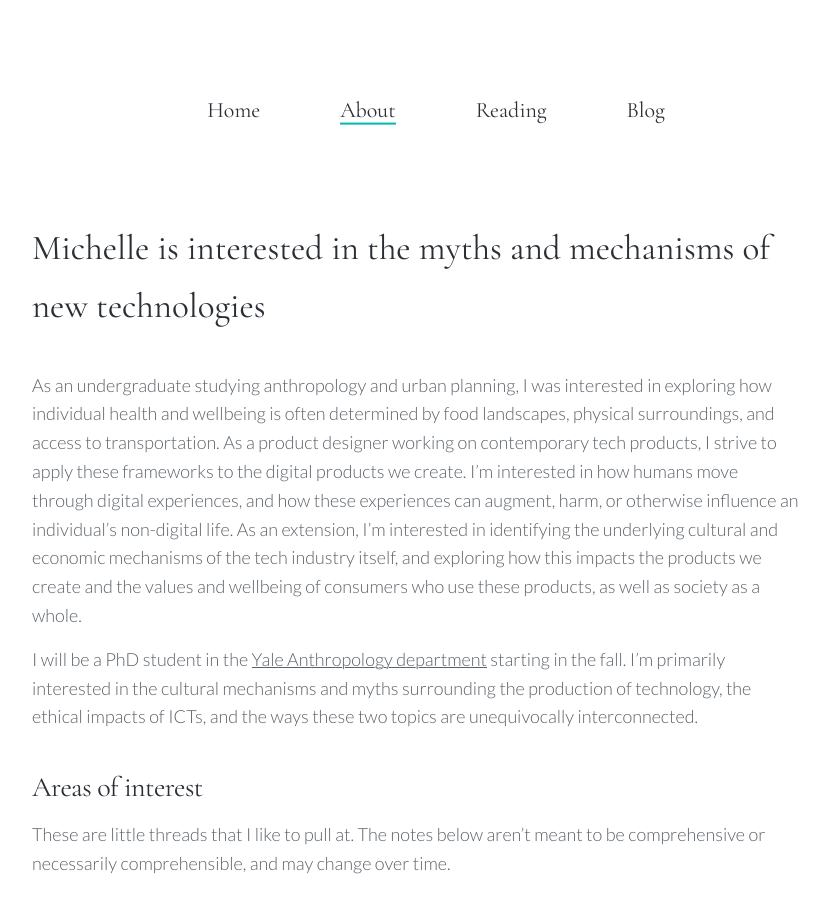
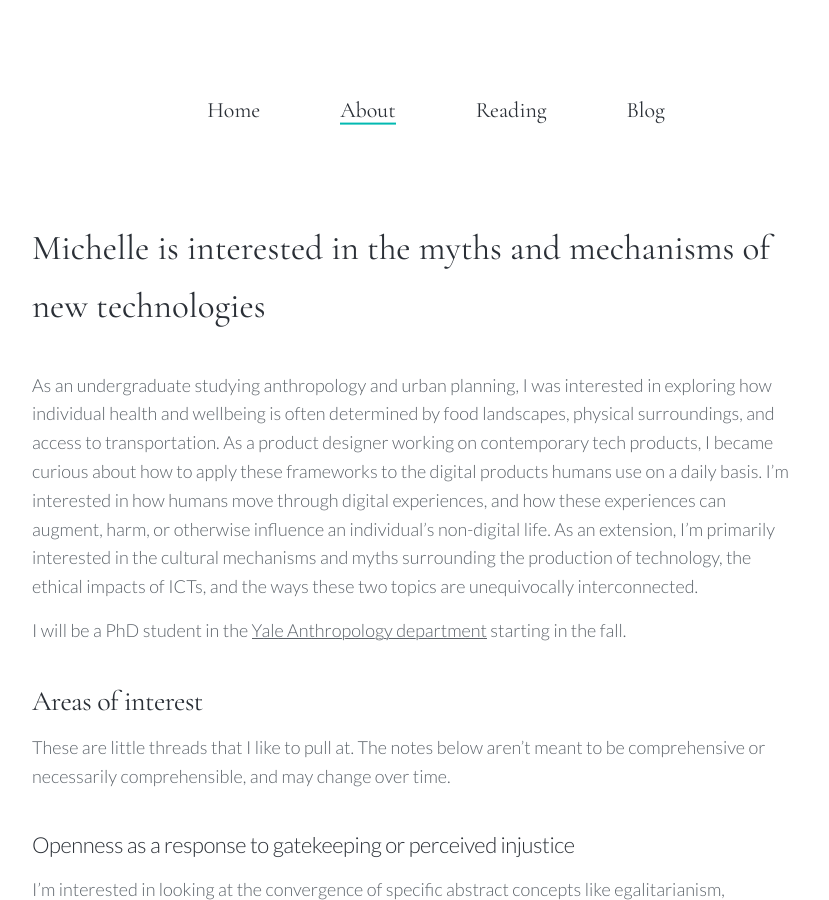
Before and after one commit to venetucci/personal-website, a Jekyll site: the page built from _pages/about.md, in a window 1280 px wide and 900 px high. Shown: the whole window, without its empty margins (224-1053 px from the left). Built offline with Jekyll 4.4.1, drawn with Linux system fonts in a browser that asks for light colours; nearby versions of some CDN libraries.

Commit message:
Update from Forestry.io Michelle Venetucci Harvey updated _pages/about.md

```diff
--- a/_pages/about.md
+++ b/_pages/about.md
@@ -5,9 +5,9 @@ description: About Michelle
 featured_image: ''
 
 ---
-As an undergraduate studying anthropology and urban planning, I was interested in exploring how individual health and wellbeing is often determined by food landscapes, physical surroundings, and access to transportation. As a product designer working on contemporary tech products, I strive to apply these frameworks to the digital products we create. I’m interested in how humans move through digital experiences, and how these experiences can augment, harm, or otherwise influence an individual’s non-digital life. As an extension, I'm interested in identifying the underlying cultural and economic mechanisms of the tech industry itself, and exploring how this impacts the products we create and the values and wellbeing of consumers who use these products, as well as society as a whole.
+As an undergraduate studying anthropology and urban planning, I was interested in exploring how individual health and wellbeing is often determined by food landscapes, physical surroundings, and access to transportation. As a product designer working on contemporary tech products, I became curious about how to apply these frameworks to the digital products humans use on a daily basis. I’m interested in how humans move through digital experiences, and how these experiences can augment, harm, or otherwise influence an individual’s non-digital life. As an extension, I’m primarily interested in the cultural mechanisms and myths surrounding the production of technology, the ethical impacts of ICTs, and the ways these two topics are unequivocally interconnected.
 
-I will be a PhD student in the [Yale Anthropology department](https://anthropology.yale.edu/) starting in the fall. I’m primarily interested in the cultural mechanisms and myths surrounding the production of technology, the ethical impacts of ICTs, and the ways these two topics are unequivocally interconnected.
+I will be a PhD student in the [Yale Anthropology department](https://anthropology.yale.edu/) starting in the fall.
 
 ## Areas of interest
 
```
